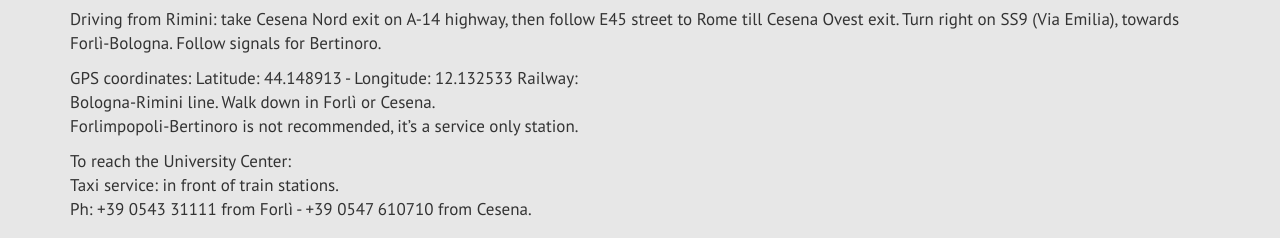
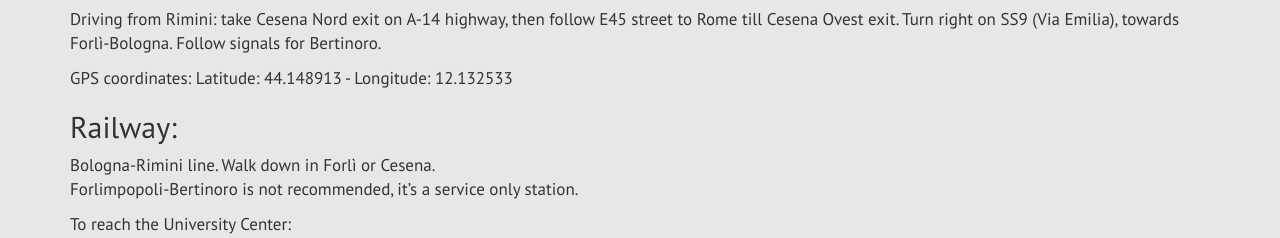
Before and after one commit to prl-prg-ss/prl-prg-ss.github.io, a plain HTML site: page location.html in a window 1280 px wide. Shown: the part 705-943 px from the top of the page. Drawn offline with Linux system fonts and the light colour scheme; some packages are replaced by stand-ins of ours.

Commit message:
Location edits part 2

```diff
--- a/location.html
+++ b/location.html
@@ -108,14 +108,6 @@
                         <p>Driving from Rimini: take Cesena Nord exit on A-14 highway, then follow E45 street to Rome till Cesena Ovest exit. Turn right on SS9 (Via Emilia), towards Forlì-Bologna. Follow signals for Bertinoro.</p>
 
                         <p>GPS coordinates: Latitude: 44.148913 - Longitude: 12.132533
-                        Railway:<br />
-                        Bologna-Rimini line. Walk down in Forlì or Cesena.<br />
-                        Forlimpopoli-Bertinoro is not recommended, it’s a service only station. <br />
-                        </p>
-
-                        <p>To reach the University Center:<br />
-                        Taxi service: in front of train stations.<br />
-                        Ph: +39 0543 31111 from Forlì - +39 0547 610710 from Cesena.
                         </p>
 
                         <h2>Railway:</h2>
```
